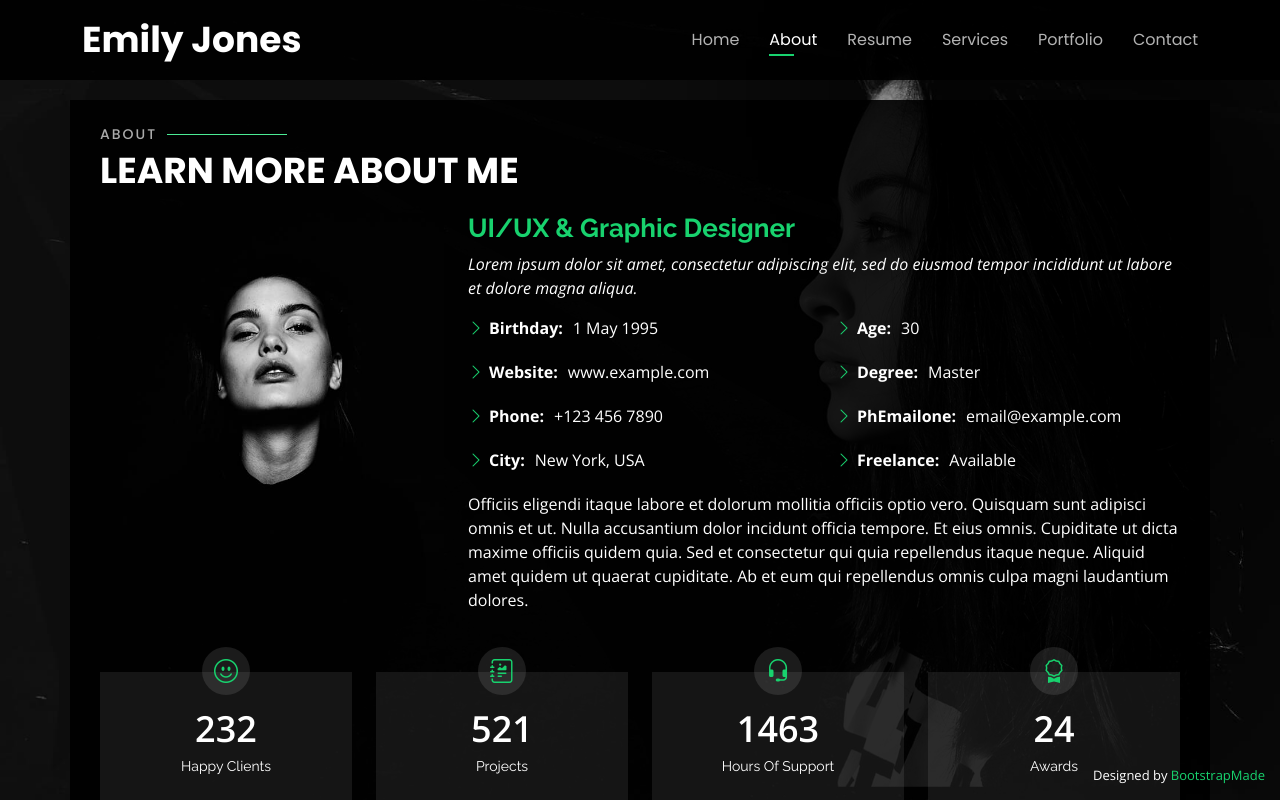
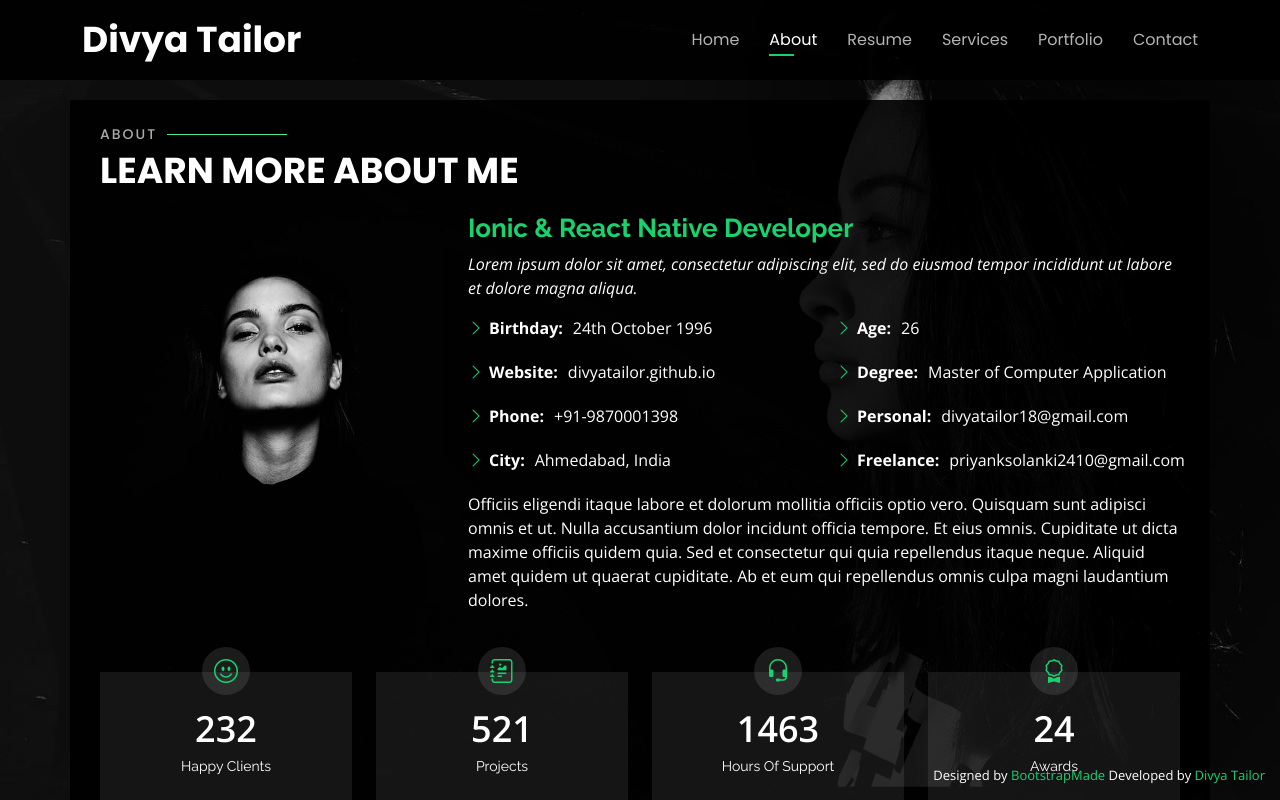
Before and after one commit to divyatailor/divyatailor.github.io, a plain HTML site: page index.html in a window 1280 px wide. Both pictures are taken after a click on the link "About". Shown: the top 800 px of the page. Drawn offline with nearby package versions, Linux system fonts and the light colour scheme.

Commit message:
basic changes has been added

```diff
--- a/assets/js/main.js
+++ b/assets/js/main.js
@@ -243,5 +243,12 @@
       clickable: true
     }
   });
+  window.addEventListener('DOMContentLoaded', function () {
+    var birthYear = new Date(1996, 10, 24).getFullYear();
+    var currentYear = new Date().getFullYear();
+    var age = currentYear - birthYear;
+    document.getElementsByClassName("devBirthdayClass")[0].getElementsByTagName('span')[0].innerHTML = age.toString();
+    document.getElementsByClassName("devCurrentYear")[0].innerHTML = currentYear.toString();
+  });
 
 })()
--- a/index.html
+++ b/index.html
@@ -5,7 +5,7 @@
   <meta charset="utf-8">
   <meta content="width=device-width, initial-scale=1.0" name="viewport">
 
-  <title>Personal Bootstrap Template</title>
+  <title>Divya Tailor | Software Developer</title>
   <meta content="" name="description">
   <meta content="" name="keywords">
 
@@ -41,10 +41,10 @@
   <header id="header">
     <div class="container">
 
-      <h1><a href="index.html">Emily Jones</a></h1>
+      <h1><a href="index.html">Divya Tailor</a></h1>
       <!-- Uncomment below if you prefer to use an image logo -->
       <!-- <a href="index.html" class="mr-auto"><img src="assets/img/logo.png" alt="" class="img-fluid"></a> -->
-      <h2>I'm a passionate <span>graphic designer</span> from New York</h2>
+      <h2>I'm a passionate <span>front-end developer</span> from Ahmedabad</h2>
 
       <nav id="navbar" class="navbar">
         <ul>
@@ -84,7 +84,7 @@
           <img src="assets/img/me.jpg" class="img-fluid" alt="">
         </div>
         <div class="col-lg-8 pt-4 pt-lg-0 content" data-aos="fade-left">
-          <h3>UI/UX &amp; Graphic Designer</h3>
+          <h3>Ionic &amp; React Native Developer</h3>
           <p class="fst-italic">
             Lorem ipsum dolor sit amet, consectetur adipiscing elit, sed do eiusmod tempor incididunt ut labore et dolore
             magna aliqua.
@@ -92,18 +92,18 @@
           <div class="row">
             <div class="col-lg-6">
               <ul>
-                <li><i class="bi bi-chevron-right"></i> <strong>Birthday:</strong> <span>1 May 1995</span></li>
-                <li><i class="bi bi-chevron-right"></i> <strong>Website:</strong> <span>www.example.com</span></li>
-                <li><i class="bi bi-chevron-right"></i> <strong>Phone:</strong> <span>+123 456 7890</span></li>
-                <li><i class="bi bi-chevron-right"></i> <strong>City:</strong> <span>New York, USA</span></li>
+                <li><i class="bi bi-chevron-right"></i> <strong>Birthday:</strong> <span>24th October 1996</span></li>
+                <li><i class="bi bi-chevron-right"></i> <strong>Website:</strong> <span>divyatailor.github.io</span></li>
+                <li><i class="bi bi-chevron-right"></i> <strong>Phone:</strong> <span>+91-9870001398</span></li>
+                <li><i class="bi bi-chevron-right"></i> <strong>City:</strong> <span>Ahmedabad, India</span></li>
               </ul>
             </div>
             <div class="col-lg-6">
               <ul>
-                <li><i class="bi bi-chevron-right"></i> <strong>Age:</strong> <span>30</span></li>
-                <li><i class="bi bi-chevron-right"></i> <strong>Degree:</strong> <span>Master</span></li>
-                <li><i class="bi bi-chevron-right"></i> <strong>PhEmailone:</strong> <span>email@example.com</span></li>
-                <li><i class="bi bi-chevron-right"></i> <strong>Freelance:</strong> <span>Available</span></li>
+                <li class="devBirthdayClass"><i class="bi bi-chevron-right "></i> <strong>Age:</strong> <span></span></li>
+                <li><i class="bi bi-chevron-right"></i> <strong>Degree:</strong> <span>Master of Computer Application</span></li>
+                <li><i class="bi bi-chevron-right"></i> <strong>Personal:</strong> <span>divyatailor18@gmail.com</span></li>
+                <li><i class="bi bi-chevron-right"></i> <strong>Freelance:</strong> <span>priyanksolanki2410@gmail.com</span></li>
               </ul>
             </div>
           </div>
@@ -760,6 +760,7 @@
     <!-- Licensing information: https://bootstrapmade.com/license/ -->
     <!-- Purchase the pro version with working PHP/AJAX contact form: https://bootstrapmade.com/personal-free-resume-bootstrap-template/ -->
     Designed by <a href="https://bootstrapmade.com/">BootstrapMade</a>
+    Developed by <a href="https://divyatailor.github.io/" target="_blank">Divya Tailor</a>
   </div>
 
   <!-- Vendor JS Files -->
```
Also changed, not shown: changelog.txt (deleted).
